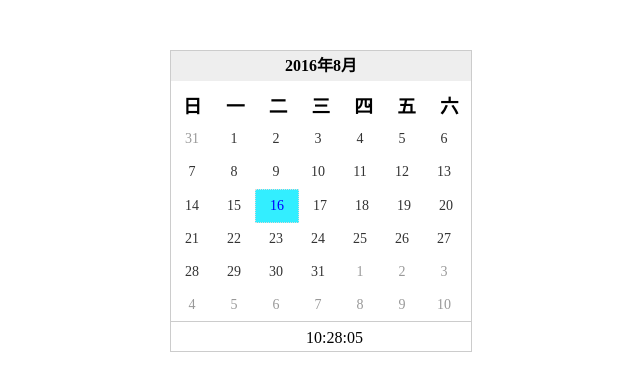
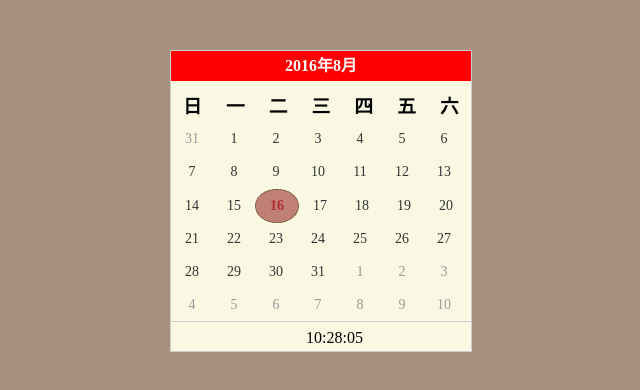
Before and after one commit to gao25/calendar, a plain HTML site: page index.html in a window 1280 px wide. Shown: the whole page, without its empty margins (319-959 px from the left). Drawn offline with Linux system fonts and the light colour scheme.

Commit message:
make calendar

```diff
--- a/index.html
+++ b/index.html
@@ -4,17 +4,22 @@
 <meta http-equiv="Content-Type" content="text/html; charset=utf-8">
 <title>日历</title>
 <style type="text/css">
+	body{
+		background-color: #A8907F;
+	}
 	.calendar{
 		width: 300px;
 		height: 300px;
 		margin: 0 auto;
 		margin-top: 50px;
 		border: 1px solid #ccc;
+		background-color: #F8F8E3;
 	}
 	.title{
 		width: 100%;
 		height: 30px;
-		background-color: #eee;
+		background-color: #f00;
+		color: #fff;
 	}
 	.year-month{
 		width: 100px;
@@ -23,7 +28,6 @@
 		font-size: 16px;
 		font-weight: bold;
 		line-height: 30px;
-		color: #000;
 		font-family: "Microsoft YaHei";
 	}
 	.context{
@@ -100,36 +104,51 @@
 <script type="text/javascript" src="js/jquery-1.11.0-min.js"></script>
 <script type="text/javascript">
 	var days=[];
-	days[0]=31;
 	var day="";
 	var nowDate=new Date();
 	var d=nowDate.getDate();
 	console.log(d);
-	var y=nowDate.getFullYear();
-	var m=nowDate.getMonth()+1;
+	var y=nowDate.getFullYear(),
+		m=nowDate.getMonth()+1,
+		dayNum=new Date(y,m,0).getDate(),//获取当月天数
+		firstDay=new Date(y,m-1,1).getDay();//获取当月第一天周几
+	var nums=new Date(y,m-1,0).getDate();//获取上月天数
 	$(".year-month").html(y+"年"+m+"月");
 	console.log($(".year-month").html());
-	for(var i=0;i<42;i++){
-		days[i+1]=days[i]+1;
-		if (days[i+1]>31) {days[i+1]=1;}
+
+	for(var i=1;i<=42;i++){
+		days[i]=i-firstDay;
+		if(days[i]<=0){
+			days[i]=nums+days[i];
+		}else if(days[i]>dayNum){
+			days[i]=days[i]-dayNum;
+		}
 		day+="<div class='day'>"+days[i]+"</div>";
 	}
+
+	// for(var i=0;i<42;i++){
+	// 	days[i+1]=days[i]+1;
+	// 	if (days[i+1]>31) {days[i+1]=1;}
+	// 	day+="<div class='day'>"+days[i]+"</div>";
+	// }
 	$(".calendar-day").append(day);
 	$(".day").each(function(index){
 		if(this.innerHTML==d){
-			$(this).css({"color":"blue",
-		                 "border":"1px dotted #ddd",
-		                 "background-color":"#3ef"});
+			$(this).css({"color":"#B42C34",
+						 "font-weight":"bold",
+						 "border-radius":"50%",
+		                 "border":"1px dotted #3D3E0D",
+		                 "background-color":"#C18075"});
 		}else{
 			$(this).hover(function(){
 				$(this).css({
-					"color":"blue",
+					"color":"#0E5B4E",
 					"background-color":"#ccc"
 				})
 			},function(){
 				$(this).css({
 			 	"color":"#333",
-			 	"background-color":"#fff"
+			 	"background-color":"#F8F8E3"
 				})
 			})
 		}
```
